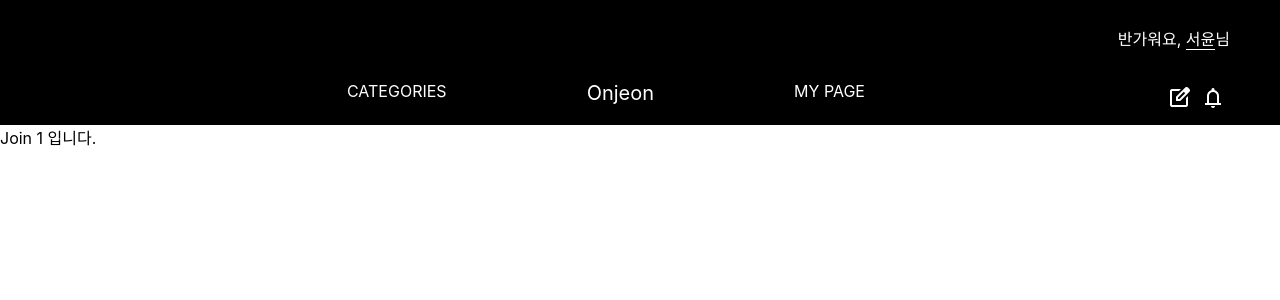
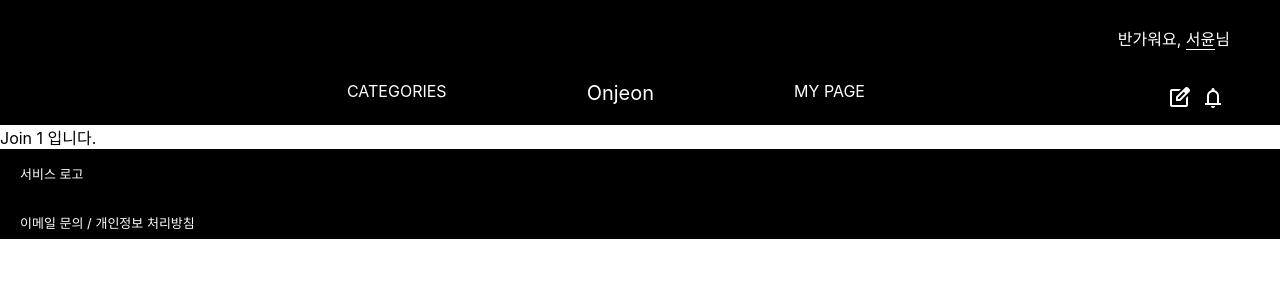
Before and after one commit to JNU-econovation/TeamPonyo-FE, a React (Create React App) app: page /join/1 in a window 1280 px wide. Shown: the top 300 px of the page. Built offline with nearby package versions, Linux system fonts and the light colour scheme.

Commit message:
feat: Footer 추가

```diff
--- a/src/App.js
+++ b/src/App.js
@@ -3,6 +3,7 @@ import './App.css';
 import { BrowserRouter, Routes, Route } from 'react-router-dom'
 import Navbar from './components/Navbar';
 import Main from './pages/Main';
+import Footer from './components/Footer';
 import MyPagePerson from './pages/MyPagePerson';
 import MyPageGroup from './pages/MyPageGroup';
 import Login from './pages/Login';
@@ -21,6 +22,7 @@ function App() {
           <Route path='/login' element={<Login />} />
           <Route path='/join/:joinId' element={<Join />} />
         </Routes>
+        <Footer />
       </div>
     </BrowserRouter>
 
--- /dev/null
+++ b/src/components/Footer.css
@@ -0,0 +1,15 @@
+.Footer {
+    background-color: black;
+    width: 100%;
+    height: 90px;
+    color: white;
+    padding: 15px 20px 5px 20px;
+    box-sizing: border-box;
+    left: 0;
+    bottom: 0;
+    font-size: 13px;
+}
+
+.FooterBottom {
+    padding-Top: 30px;
+}
--- a/src/components/footer.js
+++ b/src/components/footer.js
@@ -0,0 +1,13 @@
+import React from 'react'
+import './Footer.css'
+
+const footer = () => {
+  return (
+    <div className='Footer'>
+        <div>서비스 로고</div>
+        <div className='FooterBottom'>이메일 문의 / 개인정보 처리방침</div>
+    </div>
+  )
+}
+
+export default footer
```
